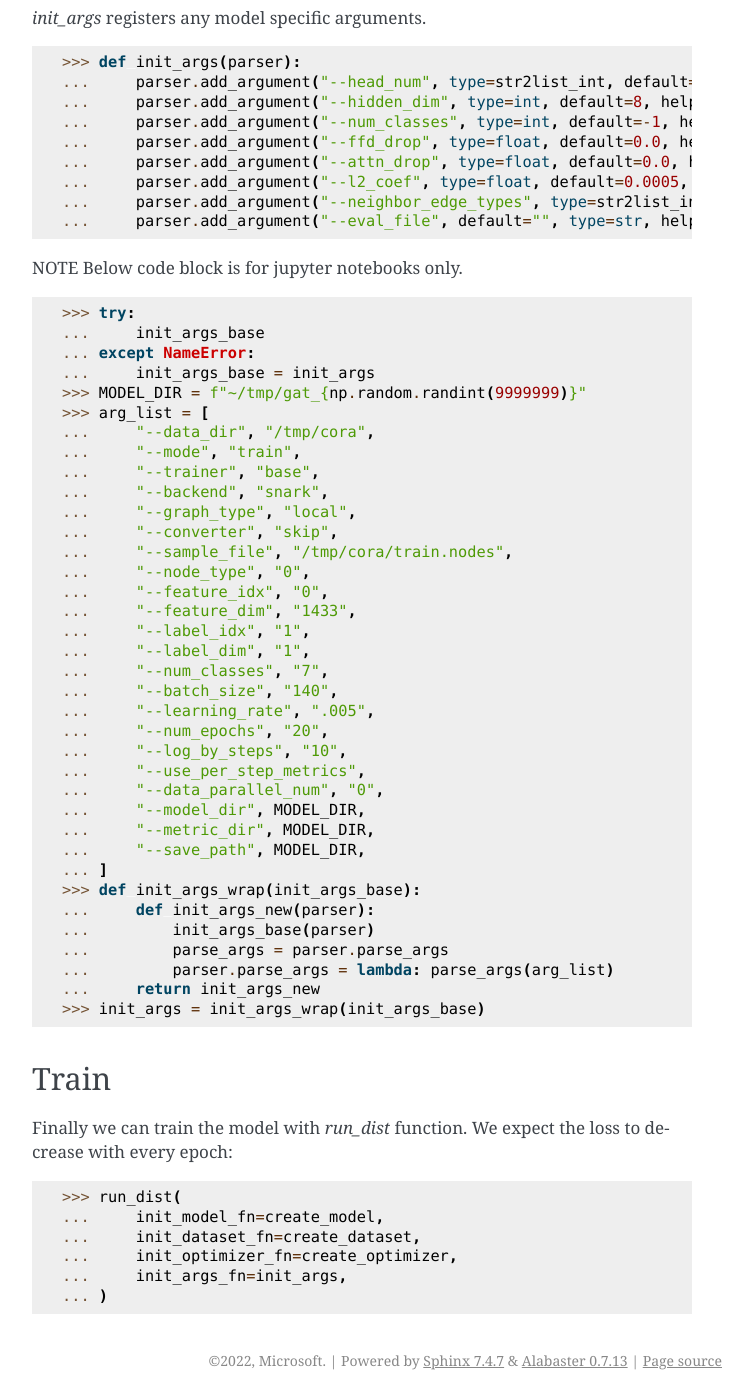
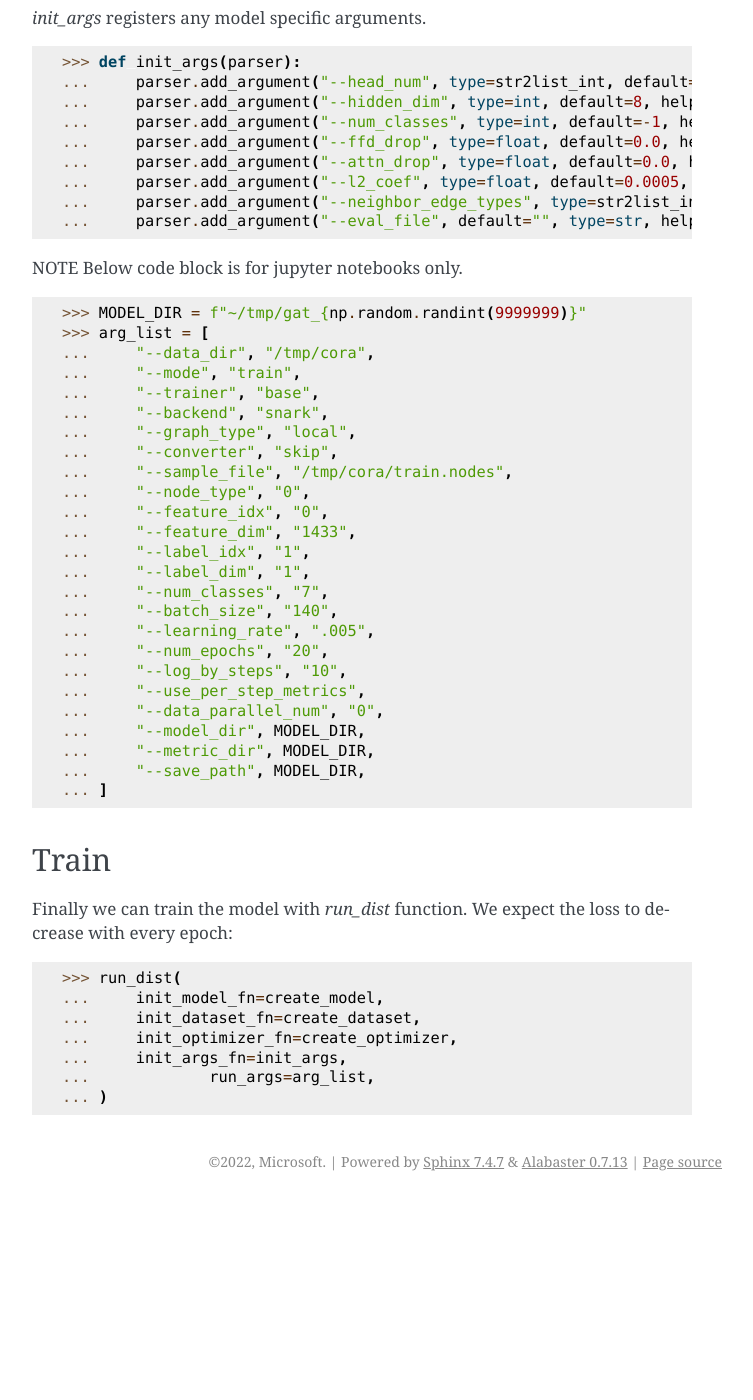
Before and after one commit to microsoft/DeepGNN, a Sphinx documentation site: the page built from docs/torch/node_class.rst, in a window 1280 px wide and 1400 px high, scrolled down 5443 px. Shown: the whole window, without its empty margins (388-1141 px from the left). Built offline with Sphinx 7.4.7, drawn with Linux system fonts in a browser that asks for light colours; after the commit the page ends 6644 px from its top, so only the background shows below that.

Commit message:
Make use of run_args in torch docs. Remove tf from torch docs reqs.

```diff
--- a/docs/torch/node_class.rst
+++ b/docs/torch/node_class.rst
@@ -253,10 +253,6 @@ NOTE Below code block is for jupyter notebooks only.
 
 .. code-block:: python
 
-	>>> try:
-	...     init_args_base
-	... except NameError:
-	...     init_args_base = init_args
 	>>> MODEL_DIR = f"~/tmp/gat_{np.random.randint(9999999)}"
 	>>> arg_list = [
 	...     "--data_dir", "/tmp/cora",
@@ -282,13 +278,6 @@ NOTE Below code block is for jupyter notebooks only.
 	...     "--metric_dir", MODEL_DIR,
 	...     "--save_path", MODEL_DIR,
 	... ]
-	>>> def init_args_wrap(init_args_base):
-	...     def init_args_new(parser):
-	...         init_args_base(parser)
-	...         parse_args = parser.parse_args
-	...         parser.parse_args = lambda: parse_args(arg_list)
-	...     return init_args_new
-	>>> init_args = init_args_wrap(init_args_base)
 
 Train
 =====
@@ -301,4 +290,5 @@ Finally we can train the model with `run_dist` function. We expect the loss to d
 	...     init_dataset_fn=create_dataset,
 	...     init_optimizer_fn=create_optimizer,
 	...     init_args_fn=init_args,
+	...		run_args=arg_list,
 	... )
```
Also changed, not shown: docs/torch/link_pred.rst (+1 -11 lines), 1 other file.
